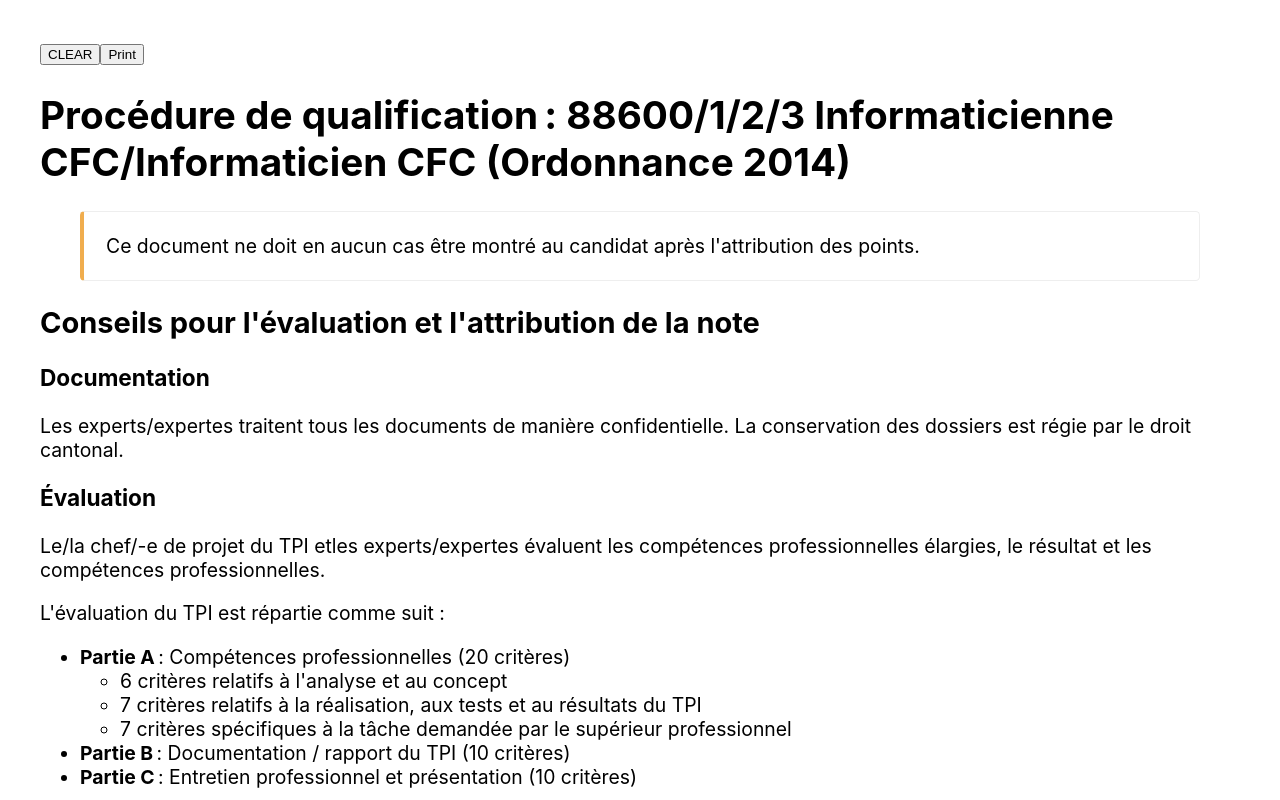
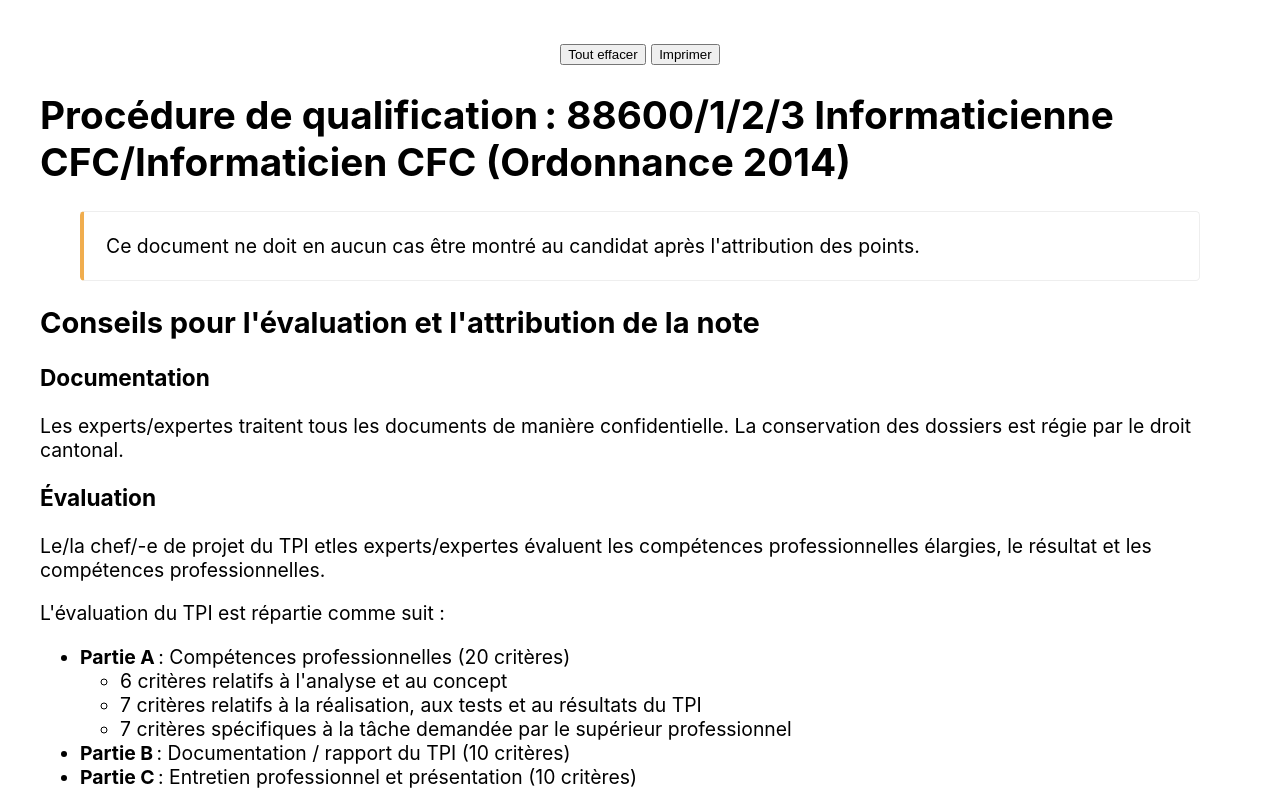
Before and after one commit to ponsfrilus/evaluation-TPI, a React (Create React App) app: page / in a window 1280 px wide. Shown: the top 800 px of the page. Built offline with nearby package versions, Linux system fonts and the light colour scheme.

Commit message:
[feature] center controls

```diff
--- a/src/App.css
+++ b/src/App.css
@@ -16,6 +16,11 @@ body {
 
 .bd-callout-warning {
   border-left-color: #f0ad4e;
+}
+
+.controls {
+  width: 100%;
+  text-align: center;
 }
 
 @media print {
--- a/src/App.js
+++ b/src/App.js
@@ -52,13 +52,18 @@ function App() {
 
   return (
     <div>
-      <button onClick={() => LocalStorageClear()} className="hideforprint">
-        CLEAR
-      </button>
-      <button onClick={() => window.print()} className="hideforprint">
-        Print
-      </button>
       <div className="container">
+
+        <div className="controls">
+          <button onClick={() => LocalStorageClear()} className="hideforprint">
+            Tout effacer
+          </button>
+          &nbsp;
+          <button onClick={() => window.print()} className="hideforprint">
+            Imprimer
+          </button>
+        </div>
+
         <h1>
           Procédure de qualification&thinsp;: 88600/1/2/3 Informaticienne
           CFC/Informaticien CFC (Ordonnance 2014)
```
